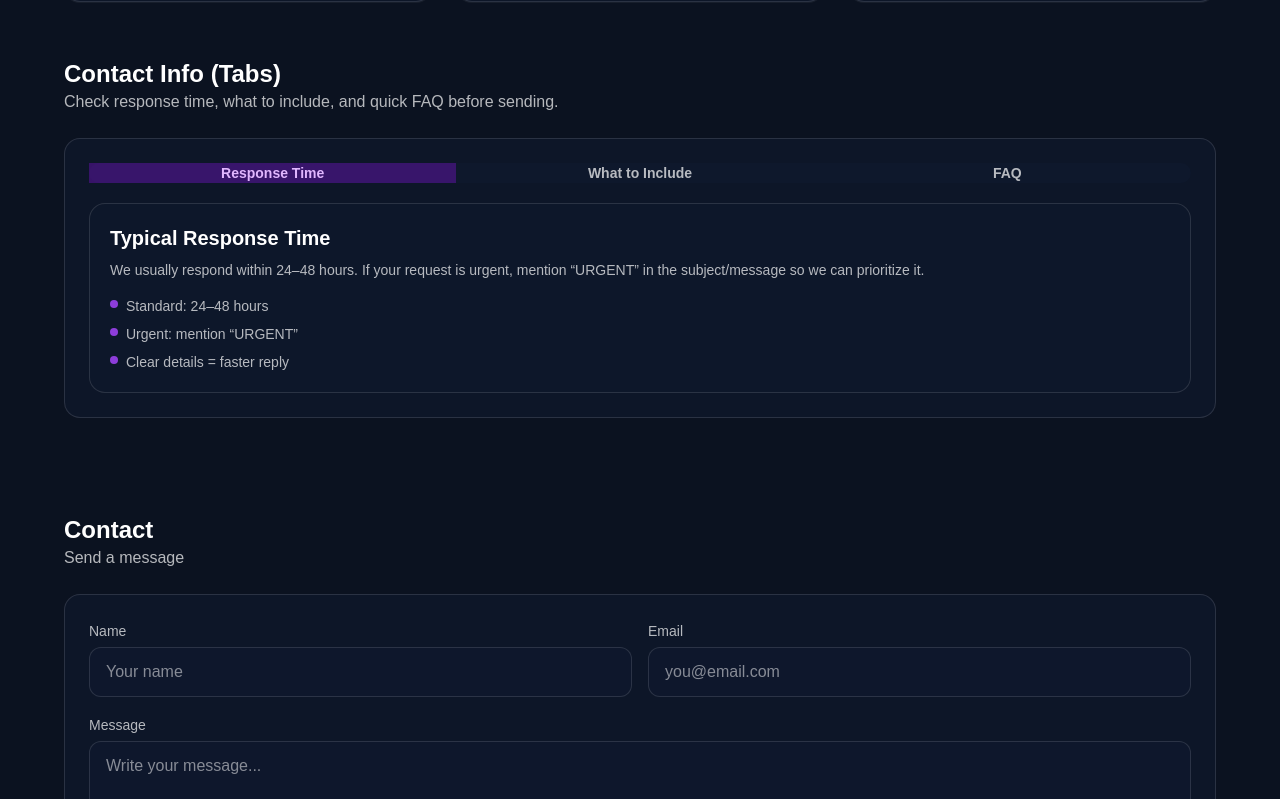
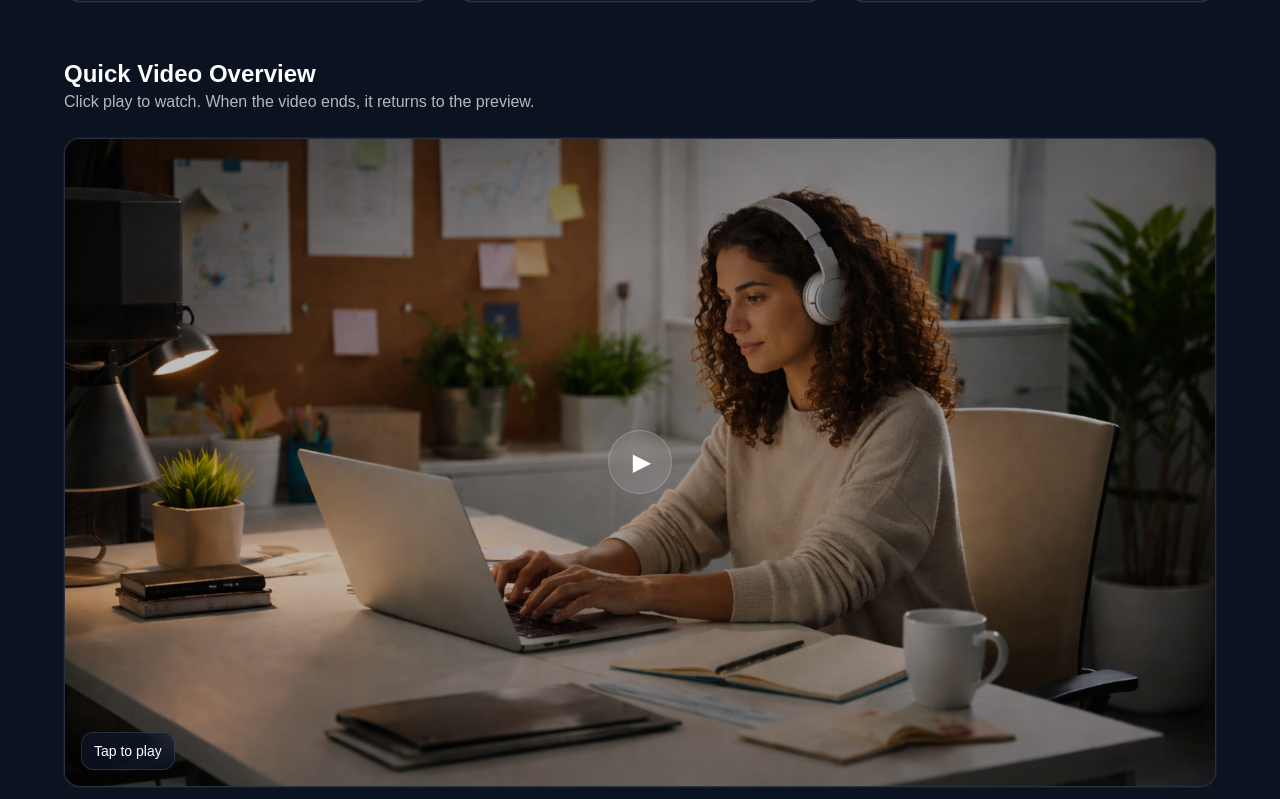
Before and after one commit to joseficani/my-next-app, a Next.js app: page /contact in a window 1280 px wide. Shown: the part 861-1660 px from the top of the page. Built offline with nearby package versions, Linux system fonts and the light colour scheme.

Commit message:
added an image and a video

```diff
--- a/src/app/contact/page.tsx
+++ b/src/app/contact/page.tsx
@@ -1,63 +1,63 @@
-// import Navbar from "@/components/Navbar/Navbar";
-// import Footer from "@/components/Footer/Footer";
-// import PageBanner from "@/components/PageBanner/PageBanner";
-// import InfoGrid from "@/components/InfoGrid/InfoGrid";
-// import ContactForm from "@/components/ContactForm/ContactForm";
+// // import Navbar from "@/components/Navbar/Navbar";
+// // import Footer from "@/components/Footer/Footer";
+// // import PageBanner from "@/components/PageBanner/PageBanner";
+// // import InfoGrid from "@/components/InfoGrid/InfoGrid";
+// // import ContactForm from "@/components/ContactForm/ContactForm";
 
-// export default function ContactPage() {
-//   const banner = {
-//     image: "/images/contact-hero.jpg",
-//     badge: "Contact • Support • Help",
-//     title: "Contact us anytime",
-//     subtitle: "Send us a message and we’ll reply as soon as possible.",
-//     buttons: [
-//       { label: "Send Message", href: "#contact-form", variant: "primary" as const },
-//       { label: "View Features", href: "/features", variant: "secondary" as const },
-//     ],
-//   };
-//   const cards = [
-//     {
-//       img: "/images/support.jpg",
-//       title: "Support",
-//       desc: "We help you fix issues and improve your project.",
-//     },
-//     {
-//       img: "/images/consulting.jpg",
-//       title: "Consulting",
-//       desc: "Advice for UI, structure, and best practices.",
-//     },
-//     {
-//       img: "/images/partnership.jpg",
-//       title: "Partnership",
-//       desc: "Let’s build something together.",
-//     },
-//   ];
-//   return (
-//     <>
-//       <Navbar />
+// // export default function ContactPage() {
+// //   const banner = {
+// //     image: "/images/contact-hero.jpg",
+// //     badge: "Contact • Support • Help",
+// //     title: "Contact us anytime",
+// //     subtitle: "Send us a message and we’ll reply as soon as possible.",
+// //     buttons: [
+// //       { label: "Send Message", href: "#contact-form", variant: "primary" as const },
+// //       { label: "View Features", href: "/features", variant: "secondary" as const },
+// //     ],
+// //   };
+// //   const cards = [
+// //     {
+// //       img: "/images/support.jpg",
+// //       title: "Support",
+// //       desc: "We help you fix issues and improve your project.",
+// //     },
+// //     {
+// //       img: "/images/consulting.jpg",
+// //       title: "Consulting",
+// //       desc: "Advice for UI, structure, and best practices.",
+// //     },
+// //     {
+// //       img: "/images/partnership.jpg",
+// //       title: "Partnership",
+// //       desc: "Let’s build something together.",
+// //     },
+// //   ];
+// //   return (
+// //     <>
+// //       <Navbar />
 
-//       <main className="bg-customBlue min-h-screen">
-//         <PageBanner {...banner} />
+// //       <main className="bg-customBlue min-h-screen">
+// //         <PageBanner {...banner} />
 
-//         <InfoGrid
-//           heading="How can we help?"
-//           subheading="Different content, same grid component."
-//           cards={cards}
-//         />
+// //         <InfoGrid
+// //           heading="How can we help?"
+// //           subheading="Different content, same grid component."
+// //           cards={cards}
+// //         />
 
-//         <section id="contact-form">
-//           <ContactForm />
-//         </section>
-//       </main>
+// //         <section id="contact-form">
+// //           <ContactForm />
+// //         </section>
+// //       </main>
 
-//       <Footer />
-//     </>
-//   );
-// }
+// //       <Footer />
+// //     </>
+// //   );
+// // }
 
 "use client";
 
-import React, { useState } from "react";
+import React, { useMemo, useRef, useState } from "react";
 import Navbar from "@/components/Navbar/Navbar";
 import Footer from "@/components/Footer/Footer";
 import PageBanner from "@/components/PageBanner/PageBanner";
@@ -65,13 +65,13 @@ import InfoGrid from "@/components/InfoGrid/InfoGrid";
 import ContactForm from "@/components/ContactForm/ContactForm";
 import {Tabs,TabsHeader,TabsBody,Tab,TabPanel,Card,CardBody,Typography,} from "@material-tailwind/react";
 
-const MTCard = (props: React.ComponentProps<"div"> & { children: React.ReactNode }) => (
-  <Card {...(props as any)} />
-);
+const MTCard = (
+  props: React.ComponentProps<"div"> & { children: React.ReactNode }
+) => <Card {...(props as any)} />;
 
-const MTCardBody = (props: React.ComponentProps<"div"> & { children: React.ReactNode }) => (
-  <CardBody {...(props as any)} />
-);
+const MTCardBody = (
+  props: React.ComponentProps<"div"> & { children: React.ReactNode }
+) => <CardBody {...(props as any)} />;
 
 type TabsValue = string;
 
@@ -109,22 +109,15 @@ const MTTypography = (props: {
 }) => <Typography {...(props as any)} />;
 
 type ContactCard = { image: string; title: string; text: string };
-
-type ContactTab = {
-  label: string;
-  value: string;
-  title: string;
-  text: string;
-  bullets: string[];
-};
+type ContactTab = {label: string;value: string;title: string;text: string;bullets: string[];};
 
 export default function ContactPage() {
-  const contactBanner = {
+  const contactBanner = useMemo(
+    () => ({
       bgImage: "/images/contact-hero.jpg",
       badge: "Contact • Support • Help",
       title: "Contact us anytime",
       subtitle: "Send us a message and we’ll reply as soon as possible.",
-
       primaryText: "Send Message",
       primaryHref: "#contact-form",
       secondaryText: "View Features",
@@ -133,9 +126,12 @@ export default function ContactPage() {
         "inline-flex items-center justify-center rounded-xl bg-purple-600 px-5 py-3 text-sm font-semibold text-white shadow-lg shadow-purple-600/25 transition hover:-translate-y-0.5 hover:bg-purple-500 focus:outline-none focus:ring-2 focus:ring-purple-400/40",
       secondaryBtnClass:
         "inline-flex items-center justify-center rounded-xl border border-softBorder bg-customCard/60 px-5 py-3 text-sm font-semibold text-mainText backdrop-blur transition hover:bg-customCard/80 focus:outline-none focus:ring-2 focus:ring-primary/20",
-  };
+    }),
+    []
+  );
 
-  const contactCards: ContactCard[] = [
+  const contactCards: ContactCard[] = useMemo(
+    () => [
       {
         image: "/images/support.jpg",
         title: "Support",
@@ -151,9 +147,12 @@ export default function ContactPage() {
         title: "Partnership",
         text: "Let’s build something together.",
       },
-  ];
+    ],
+    []
+  );
 
-  const tabs: ContactTab[] = [
+  const tabs: ContactTab[] = useMemo(
+    () => [
       {
         label: "Response Time",
         value: "response",
@@ -188,9 +187,33 @@ export default function ContactPage() {
           "If it’s a bug, share the exact error message and file name.",
         ],
       },
-  ];
+    ],
+    []
+  );
 
   const [activeTab, setActiveTab] = useState<string>(tabs[0].value);
+  const [isPlaying, setIsPlaying] = useState(false);
+  const videoRef = useRef<HTMLVideoElement | null>(null);
+
+  const posterImage = "/images/contact-video-cover.jpg";
+  const videoSrc = "/videos/contact-demo.mp4";
+
+  const handlePlay = async () => {
+    setIsPlaying(true);
+    requestAnimationFrame(async () => {
+      try {
+        await videoRef.current?.play();
+      } catch {
+      }
+    });
+  };
+
+  const handleEnded = () => {
+    setIsPlaying(false);
+    if (videoRef.current) {
+      videoRef.current.currentTime = 0;
+    }
+  };
 
   return (
     <>
@@ -205,7 +228,55 @@ export default function ContactPage() {
           cards={contactCards}
           cardClass="overflow-hidden rounded-2xl border border-softBorder bg-customCard/60 ring-1 ring-white/5"
         />
+        <section className="pb-10">
+          <div className="mx-auto w-full max-w-[1200px] px-4 sm:px-6">
+            <div className="mb-6 max-w-2xl">
+              <h2 className="text-2xl font-extrabold text-mainText">
+                Quick Video Overview
+              </h2>
+              <p className="text-mutedText">
+                Click play to watch. When the video ends, it returns to the preview.
+              </p>
+            </div>
 
+            <div className="overflow-hidden rounded-2xl border border-softBorder bg-customCard/50 ring-1 ring-white/5">
+              <div className="relative aspect-video w-full">
+                {!isPlaying ? (
+                  <>
+                    <img
+                      src={posterImage}
+                      alt="Video preview"
+                      className="h-full w-full object-cover"
+                    />
+                    <div className="absolute inset-0 bg-black/25" />
+
+                    <button
+                      type="button"
+                      onClick={handlePlay}
+                      aria-label="Play video"
+                      className="absolute left-1/2 top-1/2 grid h-16 w-16 -translate-x-1/2 -translate-y-1/2 place-items-center rounded-full bg-white/10 backdrop-blur border border-white/20 text-white transition hover:scale-105 hover:bg-white/15 focus:outline-none focus:ring-2 focus:ring-purple-400/40"
+                    >
+                      <span className="ml-1 text-2xl leading-none">▶</span>
+                    </button>
+                    <div className="absolute bottom-4 left-4 rounded-xl border border-softBorder bg-customCard/60 px-3 py-2 text-sm text-mainText backdrop-blur">
+                      Tap to play
+                    </div>
+                  </>
+                ) : (
+                  <video
+                    ref={videoRef}
+                    className="h-full w-full object-cover"
+                    src={videoSrc}
+                    controls
+                    autoPlay
+                    playsInline
+                    onEnded={handleEnded}
+                  />
+                )}
+              </div>
+            </div>
+          </div>
+        </section>
         <section className="pb-10">
           <div className="mx-auto w-full max-w-[1200px] px-4 sm:px-6">
             <div className="mb-6 max-w-2xl">
@@ -274,10 +345,7 @@ export default function ContactPage() {
           </div>
         </section>
 
-        <section
-          id="contact-form"
-          className="container mx-auto px-4 sm:px-6 pb-20"
-        >
+        <section id="contact-form" className="container mx-auto px-4 sm:px-6 pb-20">
           <ContactForm />
         </section>
       </main>
```
Also changed, not shown: public/images/contact-video-cover.jpg (added), 1 other file (tests, documents, lock files or other folders). Lines whose indentation alone changed are shown as unchanged.
